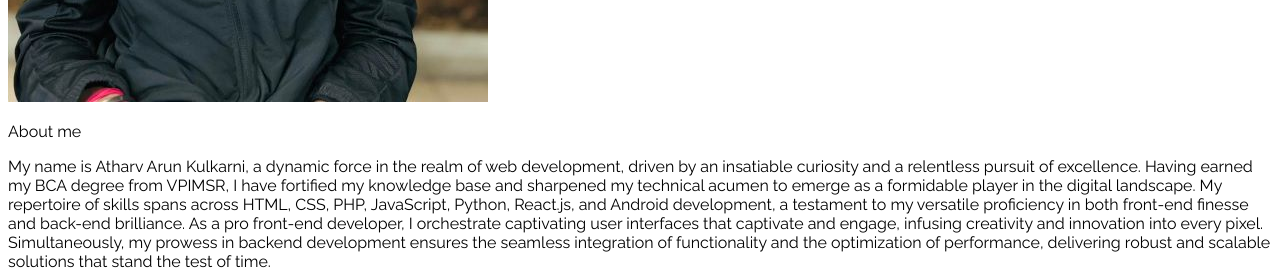
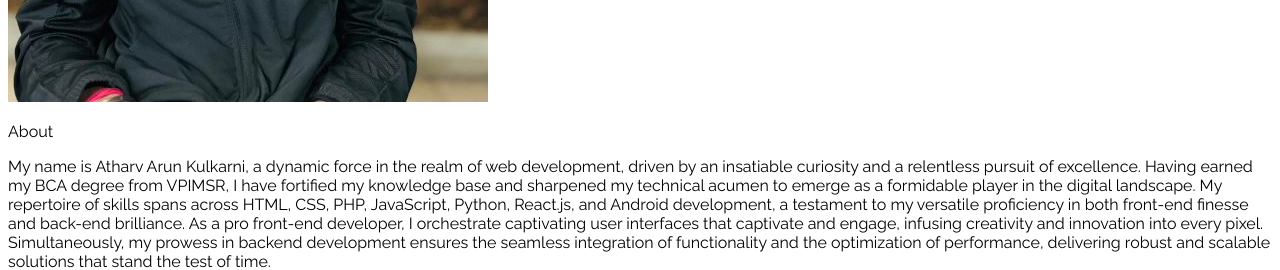
Before and after one commit to OfficialAtharv/Portfolio, a React (Create React App) app in the folder src/: page / in a window 1280 px wide. Shown: the part 920-1190 px from the top of the page. Built offline with nearby package versions, Linux system fonts and the light colour scheme; the HTML template or start-up script is replaced by a standard one.

Commit message:
Update About.jsx

```diff
--- a/src/componants/About.jsx
+++ b/src/componants/About.jsx
@@ -7,9 +7,9 @@ const About = () => {
       className="w-full h-screen bg-gradient-to-b from-gray-800 to to-black text-white"
     >
       <div className="max-w-screen-lg p-4 mx-auto flex flex-col justify-center w-full h-full">
-        <div className="pb-3">
+        <div className="pb-2">
           <p className="text-4xl pt-10px font-bold inline border-b-4 border-gray-500">
-            About me
+            About
           </p>
         </div>
         <p className="text-xl mt-20">
```
